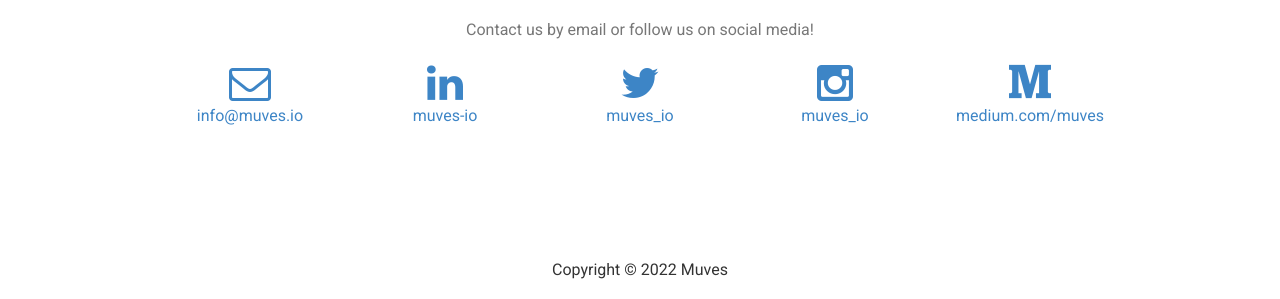
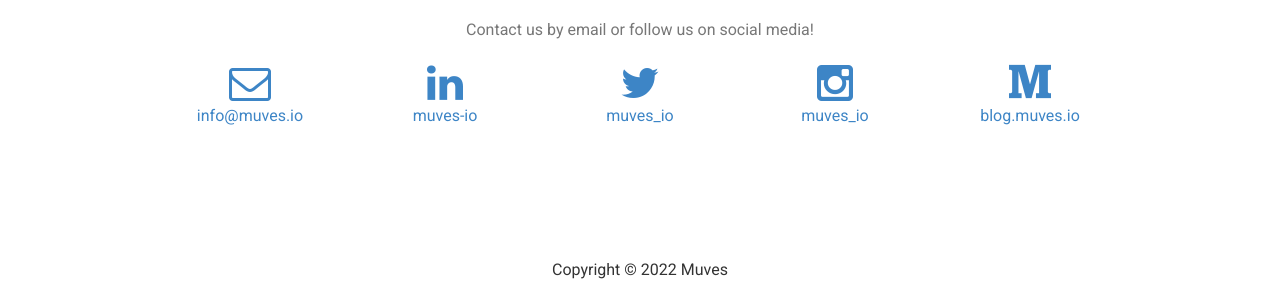
Before and after one commit to muvesio/muves.io, a Jekyll site: the page built from index.html, in a window 1280 px wide and 900 px high, scrolled down 1252 px. Shown: the part 588-887 px from the top of the window. Built offline with Jekyll 4.4.1, drawn with Linux system fonts in a browser that asks for light colours.

Commit message:
updated blog link

```diff
--- a/_includes/contact.html
+++ b/_includes/contact.html
@@ -35,9 +35,9 @@
             </a>
         </div>
         <div class="col-lg-2 col-md-6 text-center">
-            <a href="https://medium.com/muves">
+            <a href="https://blog.muves.io">
                 <i class="fa fa-medium fa-3x wow bounceIn text-primary" aria-hidden="true" data-wow-delay=".3s"></i>
-              <p class="text-primary">medium.com/muves</p>
+              <p class="text-primary">blog.muves.io</p>
             </a>
         </div>
     </div>
```
Also changed, not shown: 1 other file.
